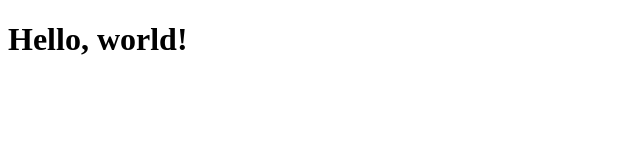
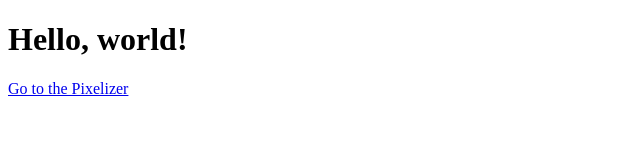
Before and after one commit to ChromiteExabyte/ChromiteExabyte, a plain HTML site: page index.html in a window 1280 px wide. Shown: the whole page, without its empty margins (0-640 px from the left). Drawn offline with Linux system fonts and the light colour scheme.

Commit message:
Add link to Pixelizer page in index.html

```diff
--- a/index.html
+++ b/index.html
@@ -6,5 +6,8 @@
   </head>
   <body>
     <h1>Hello, world!</h1>
+    <p>
+      <a href="pixelizer.html">Go to the Pixelizer</a>
+    </p>
   </body>
 </html>
```
